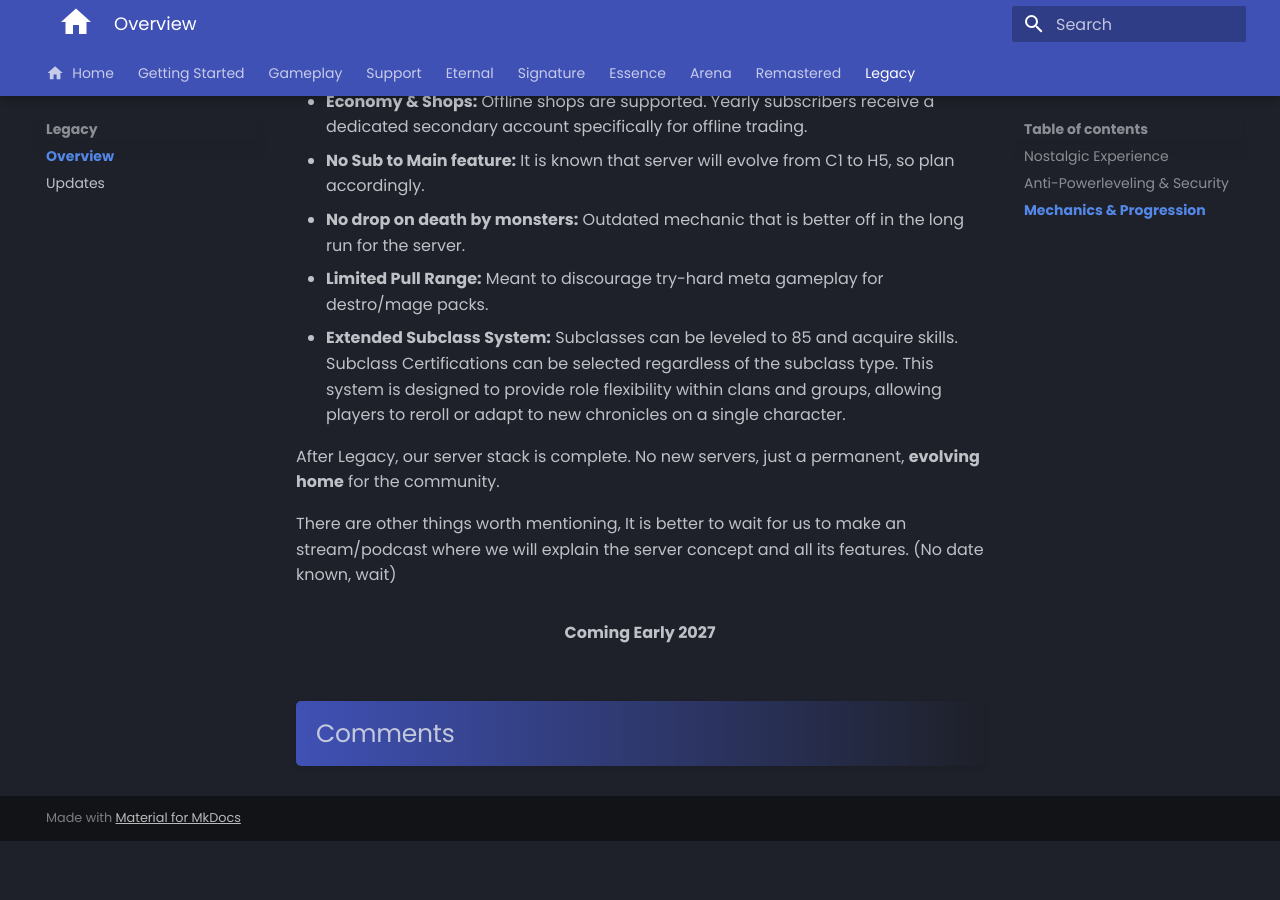
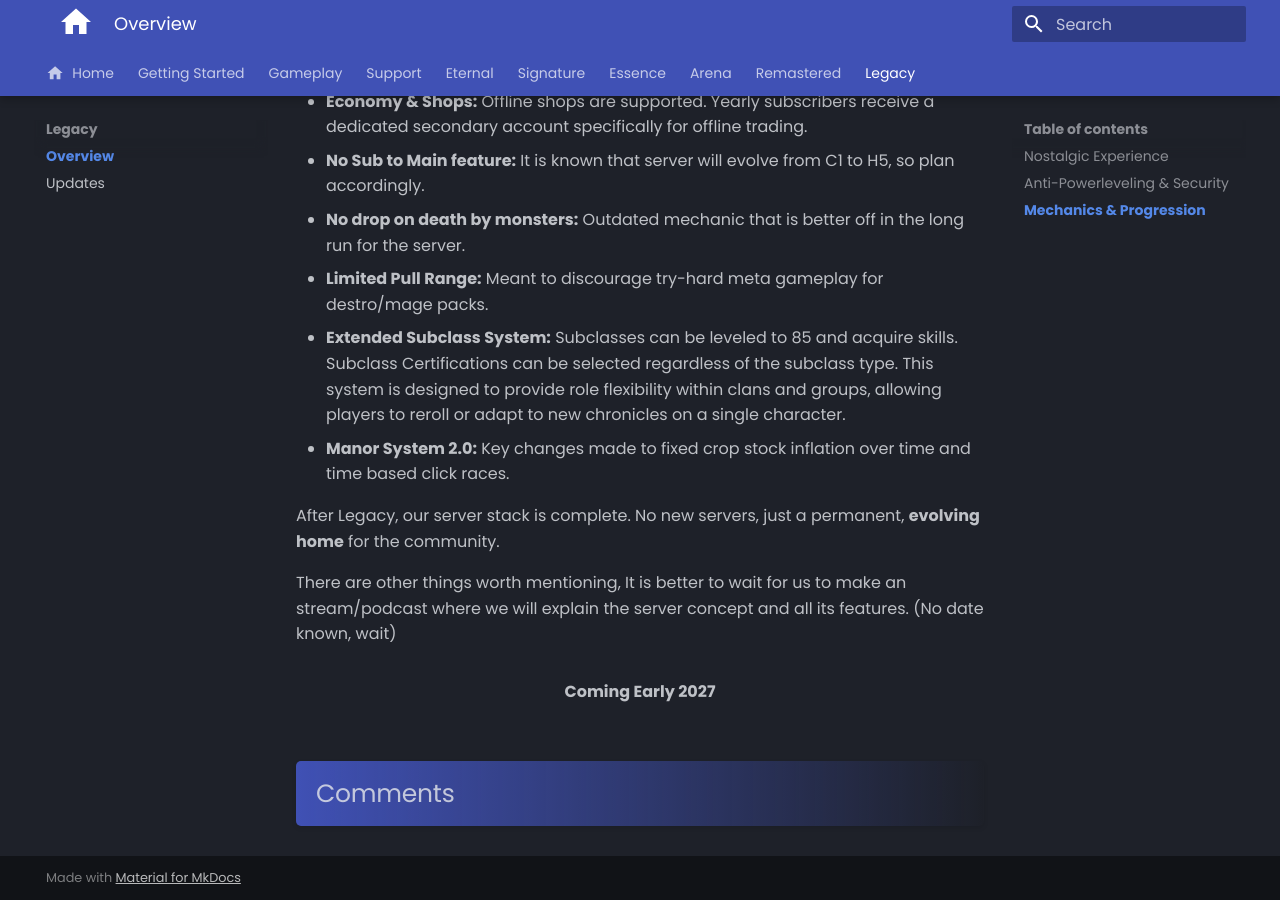
Before and after one commit to tab1-web/faq, an MkDocs documentation site: the page built from docs/legacy/overview.md, in a window 1280 px wide and 900 px high, scrolled down 2168 px. Built offline with MkDocs 1.6.1 and Material for MkDocs 9.7.7, drawn with Linux system fonts in a browser that asks for light colours; some web fonts are replaced; comment, search, counter and statistics services are not loaded; before the commit the page ends 3009 px from its top, so only the background shows below that.

Commit message:
adding where to find class changes, clarification on daggers only being able to equip light set and adding manor changes to legacy

```diff
--- a/docs/legacy/overview.md
+++ b/docs/legacy/overview.md
@@ -47,6 +47,7 @@ Legacy stays true to the vanilla spirit while making quality-of-life improvement
 - **No drop on death by monsters:** Outdated mechanic that is better off in the long run for the server.
 - **Limited Pull Range:** Meant to discourage try-hard meta gameplay for destro/mage packs.
 - **Extended Subclass System:** Subclasses can be leveled to 85 and acquire skills. Subclass Certifications can be selected regardless of the subclass type. This system is designed to provide role flexibility within clans and groups, allowing players to reroll or adapt to new chronicles on a single character.
+- **Manor System 2.0:** Key changes made to fixed crop stock inflation over time and time based click races.
 
 After Legacy, our server stack is complete. No new servers, just a permanent, **evolving home** for the community.
 
```
Also changed, not shown: docs/eternal/faq.md (+5 -1 lines).
